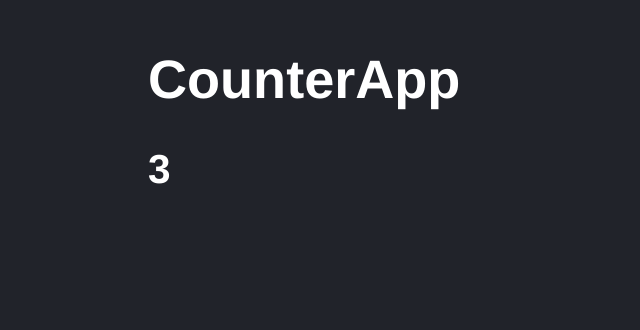
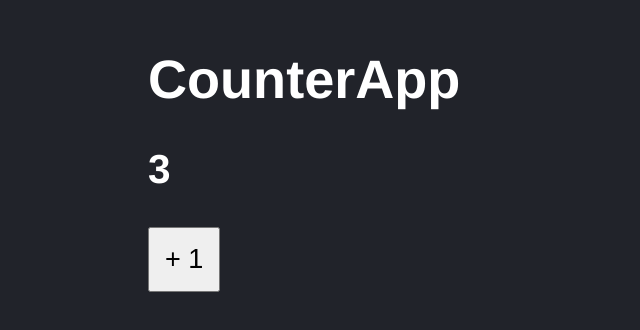
Before and after one commit to thezxdev/intro-react, a React (Vite) app: page / in a window 1280 px wide. Shown: the part 136-466 px from the top of the page, without its empty margins (0-640 px from the left). Built offline with nearby package versions, Linux system fonts and the light colour scheme.

Commit message:
useState

```diff
--- a/src/CounterApp.jsx
+++ b/src/CounterApp.jsx
@@ -1,10 +1,24 @@
 import PropTypes from 'prop-types';
 
+// Cuando la funcion no hace uso de ningun valor dentro del componente es recomendable ponerlo afuera del mismo.
+// const handleAdd = ( e ) => {
+//   console.log( e );
+// }
+
 export const CounterApp = ({ value }) => {
+
+  const handleAdd = () => {
+    value = 1000;
+  }
+
   return (
     <>
       <h1>CounterApp</h1>
       <h2> { value } </h2>
+
+      <button onClick={ handleAdd }>
+        + 1
+      </button>
     </>
   )
 }
--- a/src/styles.css
+++ b/src/styles.css
@@ -6,3 +6,8 @@ html, body {
     font-size: 1.3rem;
     padding: 70px;
 }
+
+button {
+    font-size: 1.3rem;
+    padding: 15px;
+}
```
